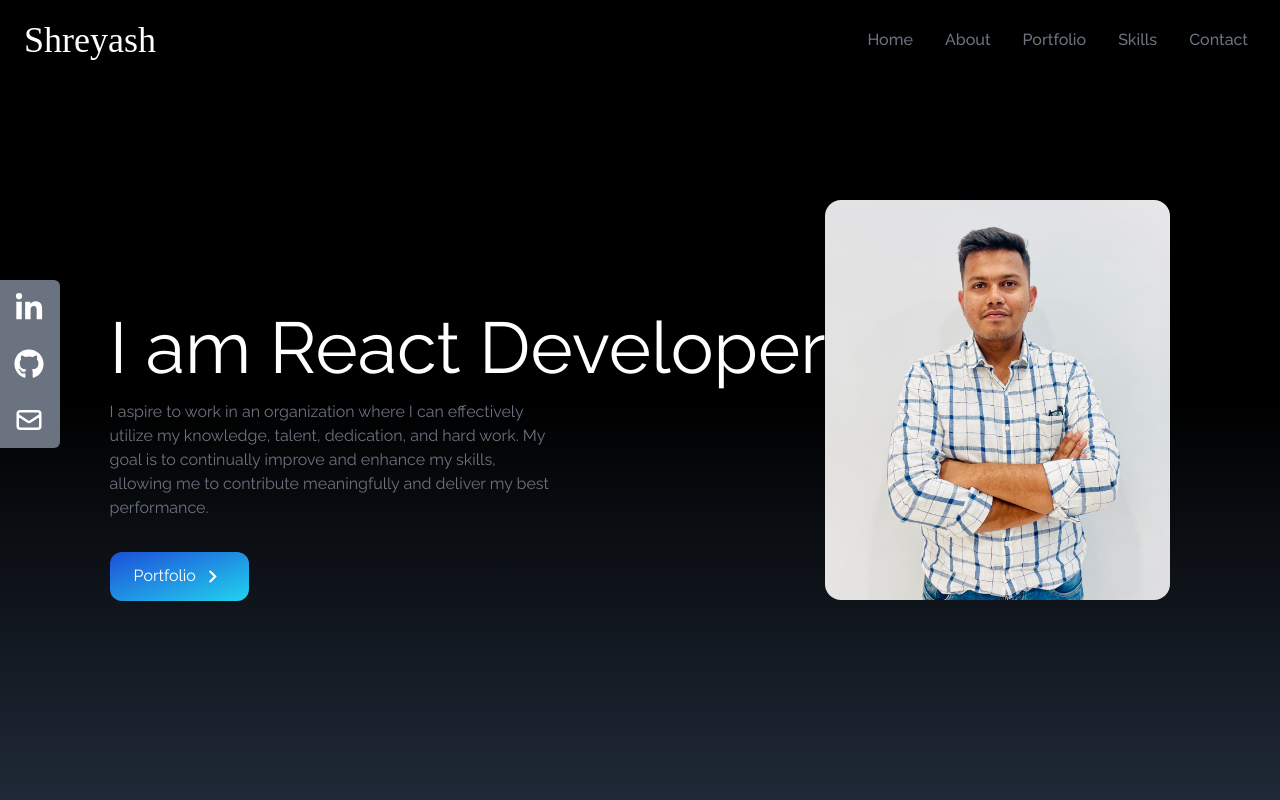
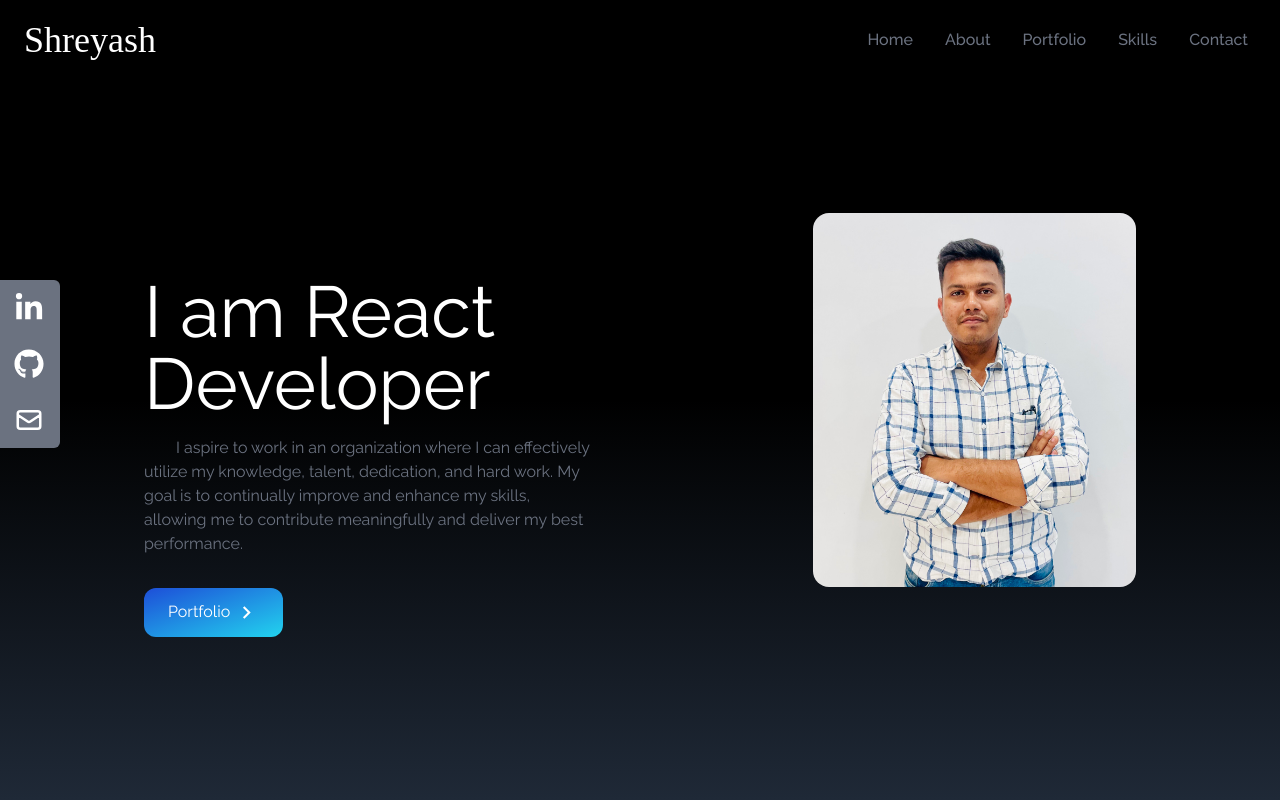
Before and after one commit to iamshreyashjain/Portfolio, a React (Vite) app: page / in a window 1280 px wide. Shown: the top 800 px of the page. Built offline with nearby package versions, Linux system fonts and the light colour scheme; a web font is replaced by a local one.

Commit message:
portfolio commit

```diff
--- a/src/components/About.jsx
+++ b/src/components/About.jsx
@@ -4,10 +4,10 @@ export default function About(){
             <div name="About" className="w-full h-screen bg-gradient-to-b from-gray-800 to-black text-white">
                 <div className="max-w-screen-lg p-4 mx-auto flex flex-col justify-center w-full h-full">
                 <div className="pb-8">
-                    <p className="text-4xl font-bold inline border-b-4 border-gray-500 ">About</p>
+                    <p className="text-4xl font-bold inline border-b-4 border-gray-500">About</p>
                 </div>
                 <div>
-                    <p className="text-xl ">
+                    <p className="text-xl indent-8">
                         Aspiring Frontend Developer with a strong educational background and practical experience in creating
                         dynamic and responsive web applications. Recently completed a Master's degree
                         and currently interning at Crimsons System. Proficient in modern frontend technologies
--- a/src/components/Contact.jsx
+++ b/src/components/Contact.jsx
@@ -27,8 +27,7 @@ export default function Contact(){
                             placeholder = "Enter your message">
                         </textarea>
                         <button
-                            className="text-white bg-gradient-to-t from-cyan-500 to-blue-500 px-5 py-3 mx-auto flex items-center rounded-md hover:scale-110 duration-300"
-
+                            className="text-white bg-gradient-to-t from-cyan-500 to-blue-500 px-5 py-3 mx-auto flex w-full justify-center items-center  rounded-md hover:scale-110 duration-300"
                         >
                         Let's Connect
                         </button>
--- a/src/components/Home.jsx
+++ b/src/components/Home.jsx
@@ -8,7 +8,7 @@ export default function Home(){
                 <div className='md:flex-row max-w-screen-lg mx-auto flex flex-col items-center justify-center h-full px-4 text-white'>
                     <div className='flex flex-col justify-center ' >
                         <h2 className='text-4xl sm:text-7xl mt-32'>I am React  Developer</h2>
-                        <p className='text-gray-500  max-w-md py-4'>
+                        <p className='text-gray-500  max-w-md py-4 indent-8'>
                             I aspire to work in an organization where I can effectively utilize my knowledge, talent, dedication, and hard work.
                             My goal is to continually improve and enhance my skills, allowing me to contribute meaningfully and deliver my best performance.
                         </p>
--- a/src/components/Portfolio.jsx
+++ b/src/components/Portfolio.jsx
@@ -23,17 +23,17 @@ export default function Portfolio() {
                 <div className="max-w-screen-lg p-4 mx-auto flex flex-col justify-center w-full h-full">
                     <div className="pb-8">
                         <p className="text-4xl font-bold inline border-b-4 border-gray-500">Portfolio</p>
-                        <p className="py-6">Check out some of my work right here</p>
+                        <p className="py-6 ">Check out some of my work right here</p>
                     </div>
                     <div className='grid sm:grid-cols-2 md:grid-cols-3 gap-8 px-12 sm:px-0'>
                         {portfolios.map(({ id, src, vercelLink, gitLink }) => (
                             <div className='shadow-md shadow-gray-400 rounded-lg overflow-hidden' key={id}>
                                 <img src={src} alt="" className='rounded-md duration-200 hover:scale-105' />
                                 <div className='flex items-center justify-center'>
-                                    <a href={vercelLink} target="_blank" rel="noopener noreferrer">
+                                    <a href={vercelLink} target="_blank" >
                                         <button className='w-1/2 px-6 py-3 shadow-md m-4 duration-200 hover:scale-105'>Demo</button>
                                     </a>
-                                    <a href={gitLink} target="_blank" rel="noopener noreferrer">
+                                    <a href={gitLink} target="_blank" >
                                         <button className='w-1/2 px-6 py-3 m-4 duration-200 hover:scale-105'>Code</button>
                                     </a>
                                 </div>
--- a/tailwind.config.js
+++ b/tailwind.config.js
@@ -8,16 +8,7 @@ export default {
     extend: {
 
     },
-    screens: {
-      'sm': '576px',
-      // => @media (min-width: 576px) { ... }
 
-      'md': '960px',
-      // => @media (min-width: 960px) { ... }
-
-      'lg': '1440px',
-      // => @media (min-width: 1440px) { ... }
-    },
     fontFamily : {
       heading: ['Playwrite CL']
     }
```
